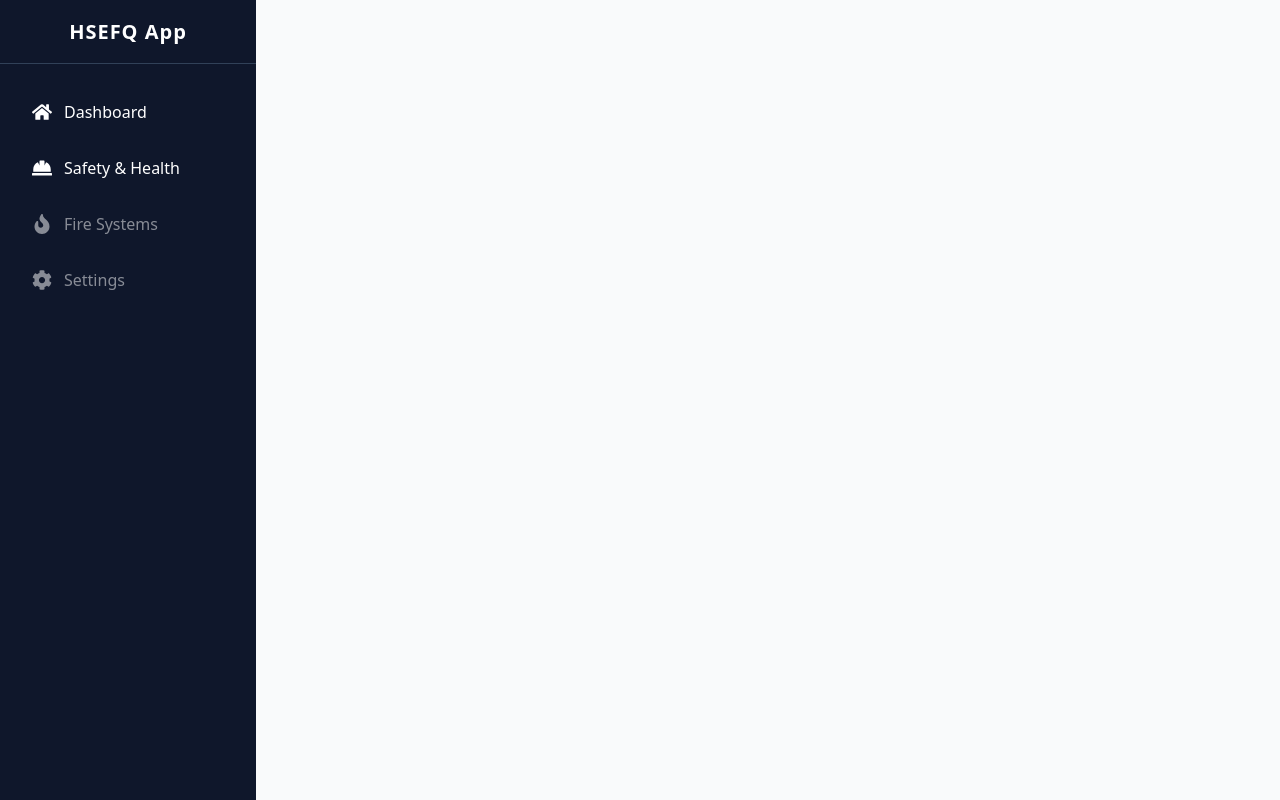
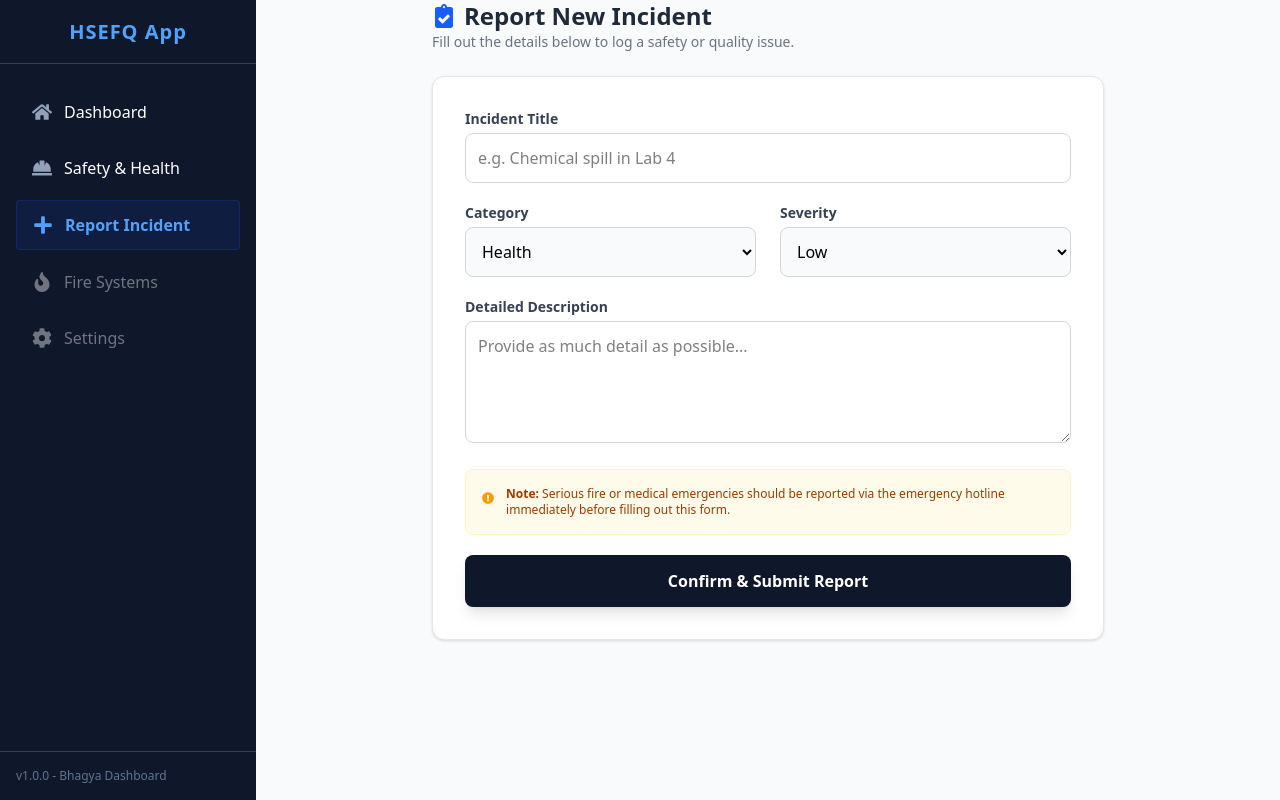
Before and after one commit to SwamiBhagya/Internship-HSEFQ, a React (Vite) app: page /report in a window 1280 px wide. Built offline with nearby package versions, Linux system fonts and the light colour scheme.

Commit message:
Sidebar Logo now links to home, improved hover styles

```diff
--- a/src/App.jsx
+++ b/src/App.jsx
@@ -3,6 +3,7 @@ import { BrowserRouter, Routes, Route } from 'react-router-dom';
 import Sidebar from './components/Sidebar';
 import Safety from './pages/Safety';
 import Dashboard from './pages/DashBoard';
+import ReportIncident from './pages/ReportIncident';
 
 function App() {
   return (
@@ -16,6 +17,7 @@ function App() {
           <Routes>
             <Route path="/" element={<Dashboard/>} />
             <Route path="/safety" element={<Safety />} />
+            <Route path="report" element={<ReportIncident />} />
           </Routes>
         </div>
       </div>
--- a/src/components/Sidebar.jsx
+++ b/src/components/Sidebar.jsx
@@ -1,42 +1,67 @@
 import React from 'react';
 import { Link } from 'react-router-dom';
 // Importing specific icons from the 'fa' (FontAwesome) pack
-import { FaHome, FaHardHat, FaFire, FaCog } from 'react-icons/fa';
+import { FaHome, FaHardHat, FaFire, FaCog, FaPlus } from 'react-icons/fa';
 
 const Sidebar = () => {
   return (
-    <div className="w-64 h-screen bg-slate-900 text-white flex flex-col">
-      {/* Logo Area */}
-      <div className="h-16 flex items-center justify-center border-b border-slate-700">
-        <h1 className="text-xl font-bold tracking-wider">HSEFQ App</h1>
-      </div>
+    <div className="w-64 h-screen bg-slate-900 text-white flex flex-col shrink-0">
+
+      {/* Clickable Logo Area - Takes you to the front page ("/") */}
+      <Link
+        to="/"
+        className="h-16 flex items-center justify-center border-b border-slate-700 hover:bg-slate-800 transition-colors duration-200 cursor-pointer"
+      >
+        <h1 className="text-xl font-bold tracking-wider text-blue-400">HSEFQ App</h1>
+      </Link>
 
       {/* Navigation Links */}
       <nav className="flex-1 px-4 py-6 space-y-2">
 
         {/* Dashboard Link */}
-        <Link to="/" className="flex items-center gap-3 px-4 py-3 rounded hover:bg-slate-800 transition">
-          <FaHome className="text-xl" />
+        <Link
+          to="/"
+          className="flex items-center gap-3 px-4 py-3 rounded hover:bg-slate-800 transition-all duration-200"
+        >
+          <FaHome className="text-xl text-slate-400" />
           <span>Dashboard</span>
         </Link>
 
         {/* Safety Link */}
-        <Link to="/safety" className="flex items-center gap-3 px-4 py-3 rounded hover:bg-slate-800 transition">
-          <FaHardHat className="text-xl" /> {/* Hard Hat icon for Safety */}
+        <Link
+          to="/safety"
+          className="flex items-center gap-3 px-4 py-3 rounded hover:bg-slate-800 transition-all duration-200"
+        >
+          <FaHardHat className="text-xl text-slate-400" />
           <span>Safety & Health</span>
         </Link>
 
-        <div className="flex items-center gap-3 px-4 py-3 rounded hover:bg-slate-800 transition opacity-50 cursor-not-allowed">
+        {/* Report Incident Link - Highlighted because it is a primary action */}
+        <Link
+          to="/report"
+          className="flex items-center gap-3 px-4 py-3 rounded bg-blue-600/10 text-blue-400 hover:bg-blue-600 hover:text-white transition-all duration-200 border border-blue-600/20"
+        >
+          <FaPlus className="text-xl" />
+          <span className="font-semibold">Report Incident</span>
+        </Link>
+
+        {/* Disabled Links for now */}
+        <div className="flex items-center gap-3 px-4 py-3 rounded opacity-40 cursor-not-allowed">
           <FaFire className="text-xl" />
           <span>Fire Systems</span>
         </div>
 
-        <div className="flex items-center gap-3 px-4 py-3 rounded hover:bg-slate-800 transition opacity-50 cursor-not-allowed">
+        <div className="flex items-center gap-3 px-4 py-3 rounded opacity-40 cursor-not-allowed">
           <FaCog className="text-xl" />
           <span>Settings</span>
         </div>
 
       </nav>
+
+      {/* Optional: User Footer in Sidebar */}
+      <div className="p-4 border-t border-slate-700 text-xs text-slate-500">
+        v1.0.0 - Bhagya Dashboard
+      </div>
     </div>
   );
 };
--- a/src/layout/Layout.jsx
+++ b/src/layout/Layout.jsx
@@ -1,17 +1,17 @@
-import React from 'react';
-import { Outlet } from 'react-router-dom';
-import Sidebar from '../components/Sidebar';
-import { FaRegBell, FaUserCircle, FaSearch } from 'react-icons/fa';
+import React from "react";
+import { Outlet } from "react-router-dom";
+import Sidebar from "../components/Sidebar";
+import { FaRegBell, FaUserCircle, FaSearch } from "react-icons/fa";
 
 const Layout = () => {
   return (
-    <div className="flex h-screen bg-gray-50 overflow-hidden">
+    // Add 'min-h-screen' and 'w-full'
+    <div className="flex min-h-screen w-full bg-gray-50 overflow-hidden">
+      {" "}
       {/* 1. Sidebar stays fixed on the left */}
       <Sidebar />
-
       {/* 2. Right Side Container (Navbar + Page Content) */}
       <div className="flex-1 flex flex-col h-full overflow-hidden">
-
         {/* --- THE NEW NAVBAR START --- */}
         <header className="h-16 bg-white border-b border-gray-200 flex items-center justify-between px-8 shadow-sm shrink-0">
           {/* Search Bar */}
@@ -40,7 +40,9 @@ const Layout = () => {
             <div className="flex items-center gap-3 border-l pl-6">
               <div className="text-right">
                 <p className="text-sm font-bold text-gray-800">Bhagya</p>
-                <p className="text-[10px] uppercase tracking-wider text-blue-600 font-semibold">HSE Admin</p>
+                <p className="text-[10px] uppercase tracking-wider text-blue-600 font-semibold">
+                  HSE Admin
+                </p>
               </div>
               <FaUserCircle size={35} className="text-gray-400" />
             </div>
--- /dev/null
+++ b/src/pages/ReportIncident.jsx
@@ -0,0 +1,133 @@
+import React, { useState } from 'react';
+import { FaCheckCircle, FaExclamationCircle, FaClipboardCheck } from 'react-icons/fa';
+
+const ReportIncident = () => {
+  // 1. State for form data
+  const [formData, setFormData] = useState({
+    title: '',
+    category: 'Health',
+    severity: 'Medium',
+    description: ''
+  });
+
+  // 2. State to track if the form was successfully submitted
+  const [isSubmitted, setIsSubmitted] = useState(false);
+
+  const handleSubmit = (e) => {
+    e.preventDefault();
+    console.log("Form Submitted:", formData);
+
+    // Simulate a "Saving..." delay, then show success
+    setIsSubmitted(true);
+  };
+
+  // 3. The "Success View" - Shows after clicking submit
+  if (isSubmitted) {
+    return (
+      <div className="max-w-md mx-auto mt-10 text-center p-10 bg-white rounded-2xl shadow-lg border border-gray-100">
+        <div className="flex justify-center mb-4">
+          <FaCheckCircle className="text-green-500 text-6xl animate-bounce" />
+        </div>
+        <h2 className="text-2xl font-bold text-gray-800">Report Submitted!</h2>
+        <p className="text-gray-500 mt-2 mb-6">
+          Thank you, Bhagya. The HSE team has been notified and will review the incident shortly.
+        </p>
+        <button
+          onClick={() => setIsSubmitted(false)}
+          className="bg-blue-600 text-white px-6 py-2 rounded-lg font-semibold hover:bg-blue-700 transition"
+        >
+          Submit Another Report
+        </button>
+      </div>
+    );
+  }
+
+  // 4. The Main Form View
+  return (
+    <div className="max-w-2xl mx-auto">
+      {/* Page Header */}
+      <div className="mb-6">
+        <h1 className="text-2xl font-bold text-gray-800 flex items-center gap-2">
+          <FaClipboardCheck className="text-blue-600" />
+          Report New Incident
+        </h1>
+        <p className="text-sm text-gray-500">Fill out the details below to log a safety or quality issue.</p>
+      </div>
+
+      <div className="bg-white p-8 rounded-xl shadow-sm border border-gray-200">
+        <form onSubmit={handleSubmit} className="space-y-5">
+          {/* Incident Title */}
+          <div>
+            <label className="block text-sm font-semibold text-gray-700 mb-1">Incident Title</label>
+            <input
+              type="text"
+              required
+              className="w-full p-3 border border-gray-300 rounded-lg focus:ring-2 focus:ring-blue-500 focus:border-blue-500 outline-none transition"
+              placeholder="e.g. Chemical spill in Lab 4"
+              onChange={(e) => setFormData({...formData, title: e.target.value})}
+            />
+          </div>
+
+          {/* Category & Severity Row */}
+          <div className="grid grid-cols-1 md:grid-cols-2 gap-6">
+            <div>
+              <label className="block text-sm font-semibold text-gray-700 mb-1">Category</label>
+              <select
+                className="w-full p-3 border border-gray-300 rounded-lg bg-gray-50 outline-none focus:ring-2 focus:ring-blue-500"
+                onChange={(e) => setFormData({...formData, category: e.target.value})}
+              >
+                <option>Health</option>
+                <option>Safety</option>
+                <option>Environment</option>
+                <option>Fire</option>
+                <option>Quality</option>
+              </select>
+            </div>
+            <div>
+              <label className="block text-sm font-semibold text-gray-700 mb-1">Severity</label>
+              <select
+                className="w-full p-3 border border-gray-300 rounded-lg bg-gray-50 outline-none focus:ring-2 focus:ring-blue-500"
+                onChange={(e) => setFormData({...formData, severity: e.target.value})}
+              >
+                <option>Low</option>
+                <option>Medium</option>
+                <option>High</option>
+                <option>Critical</option>
+              </select>
+            </div>
+          </div>
+
+          {/* Description */}
+          <div>
+            <label className="block text-sm font-semibold text-gray-700 mb-1">Detailed Description</label>
+            <textarea
+              rows="4"
+              required
+              className="w-full p-3 border border-gray-300 rounded-lg focus:ring-2 focus:ring-blue-500 outline-none transition"
+              placeholder="Provide as much detail as possible..."
+              onChange={(e) => setFormData({...formData, description: e.target.value})}
+            ></textarea>
+          </div>
+
+          {/* Helpful Tip */}
+          <div className="flex items-start gap-3 p-4 bg-amber-50 rounded-lg border border-amber-100">
+            <FaExclamationCircle className="text-amber-500 mt-1" />
+            <p className="text-xs text-amber-800">
+              <strong>Note:</strong> Serious fire or medical emergencies should be reported via the emergency hotline immediately before filling out this form.
+            </p>
+          </div>
+
+          {/* Submit Button */}
+          <button
+            type="submit"
+            className="w-full bg-slate-900 text-white py-3.5 rounded-lg font-bold hover:bg-black shadow-lg hover:shadow-xl transition-all active:scale-[0.98]"
+          >
+            Confirm & Submit Report
+          </button>
+        </form>
+      </div>
+    </div>
+  );
+};
+
+export default ReportIncident;
```
Also changed, not shown: src/App.css (+11 -0 lines).
